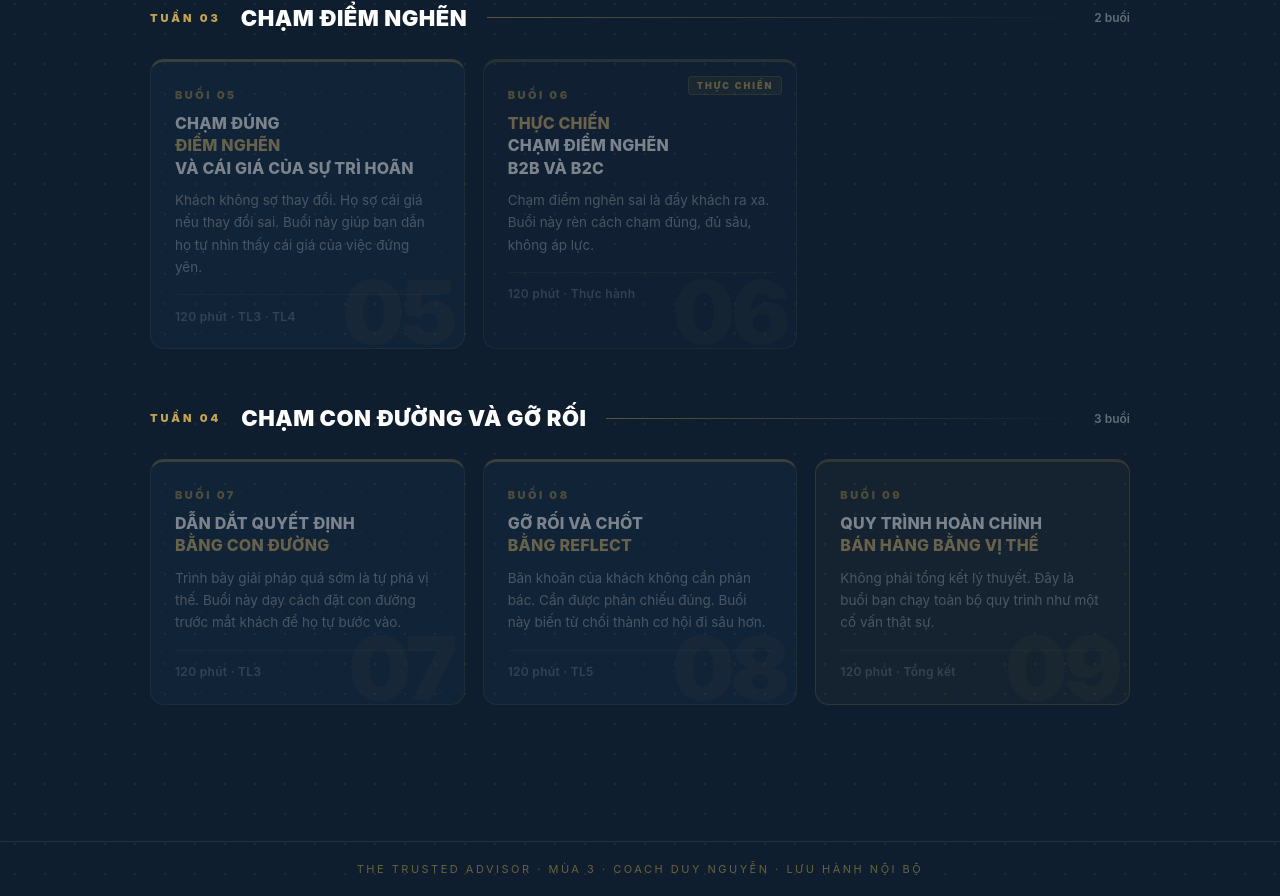
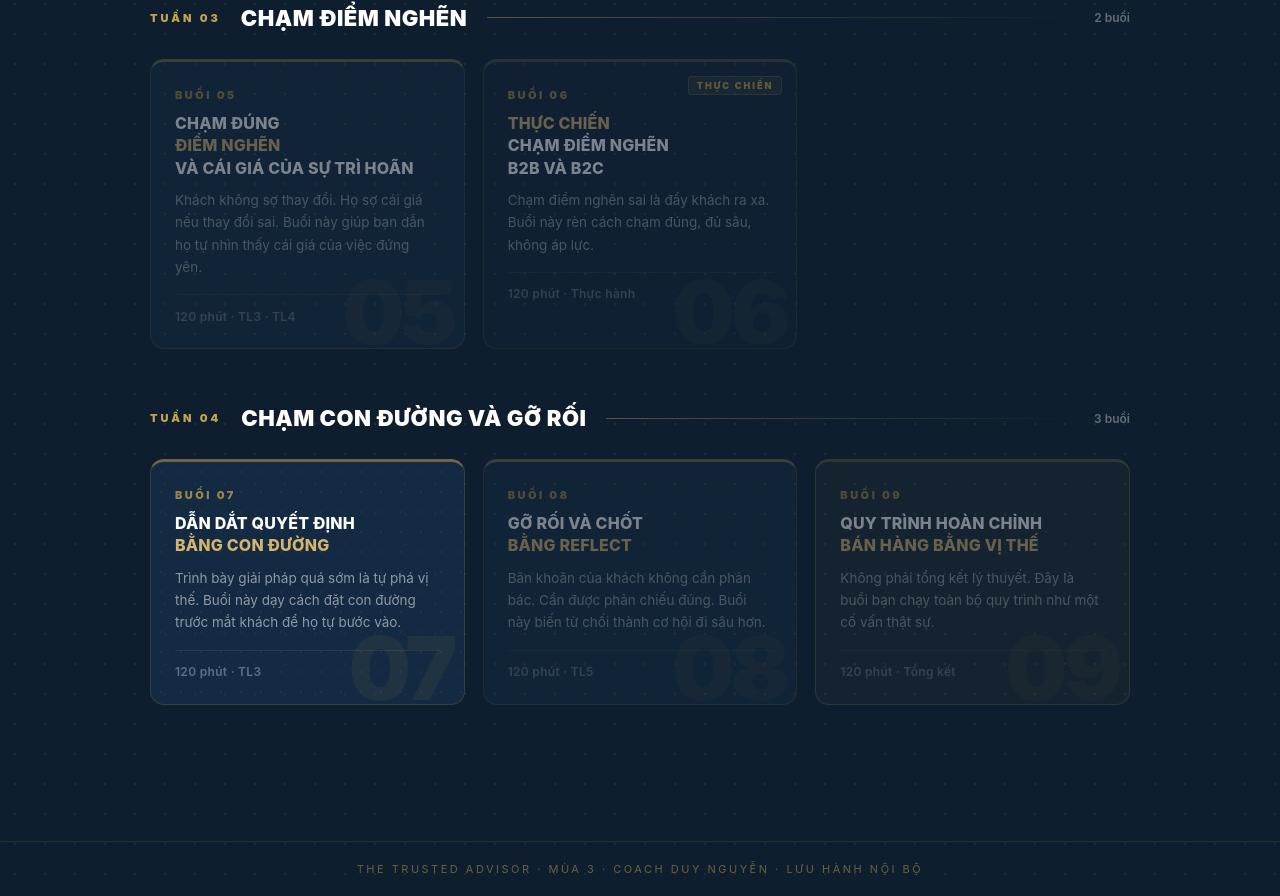
Before and after one commit to coachduynguyen-creator/TTA-Slides, a plain HTML site: page index.html in a window 1280 px wide. Shown: the part 1091-1987 px from the top of the page. Drawn offline with Linux system fonts and the light colour scheme.

Commit message:
Update index.html

```diff
--- a/index.html
+++ b/index.html
@@ -442,7 +442,7 @@ body {
     </div>
     <div class="sessions">
 
-      <a href="buoi-07/index.html" class="session-card unavailable">
+      <a href="buoi-07.html" class="session-card">
         <div class="ghost-num">07</div>
         <div class="card-num">Buổi 07</div>
         <div class="card-title">Dẫn dắt quyết định<br><span>bằng con đường</span></div>
```
